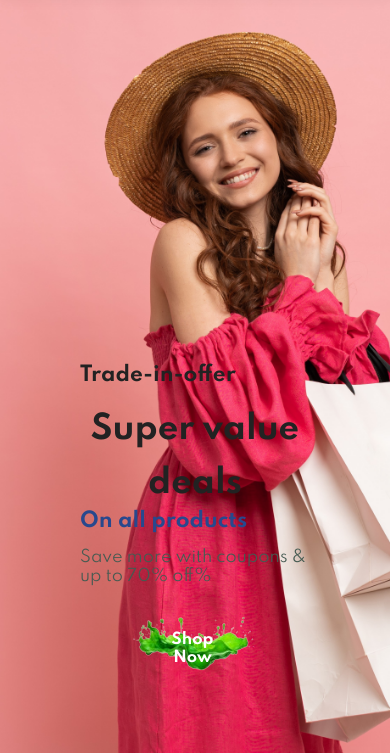
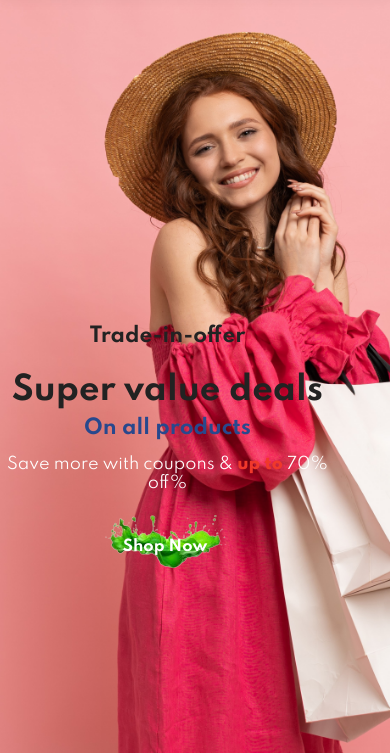
Before and after one commit to Ermias-TekileMarkos/E-shopping, a plain HTML site: page index.html in a window 390 px wide. Shown: the part 92-847 px from the top of the page. Drawn offline with Linux system fonts and the light colour scheme.

Commit message:
to the front page

```diff
--- a/index.html
+++ b/index.html
@@ -39,13 +39,16 @@
     </section>
 
     <section id="hero">
-      <h4>Trade-in-offer</h4>
+      <div class="hero-content">
+        <h4>Trade-in-offer</h4>
       <h2>Super value deals</h2>
       <h1>On all products</h1>
-      <p>Save more with coupons & up to 70% off%</p>
+      <p>Save more with coupons & <span>up to</span> 70% off%</p>
       <button class="btnhome" onclick="window.location.href='shop.html';">
         Shop Now
       </button>
+      </div>
+
     </section>
 
     <section id="feature" class="section-p1">
--- a/style.css
+++ b/style.css
@@ -989,10 +989,22 @@ footer .copyright {
 
     #hero {
         background-image: url("image/hero2mb.jpg");
-        background-repeat: no-repeat;
+        margin: 0;
+        padding: 0 60px 0 5px;
     }
-    #hero h4{
-        margin-top: 300px;
+    #hero .hero-content {
+        text-align: center;
+
+    }
+    #hero .hero-content h4 {
+        margin-top: 150px;
+    }
+    #hero .hero-content p {
+        color: #fff;
+    }
+    #hero .hero-content p span{
+        color: #f0382b;
+        font-weight: 800;
     }
     #feature {
         justify-content: space-between;
```
